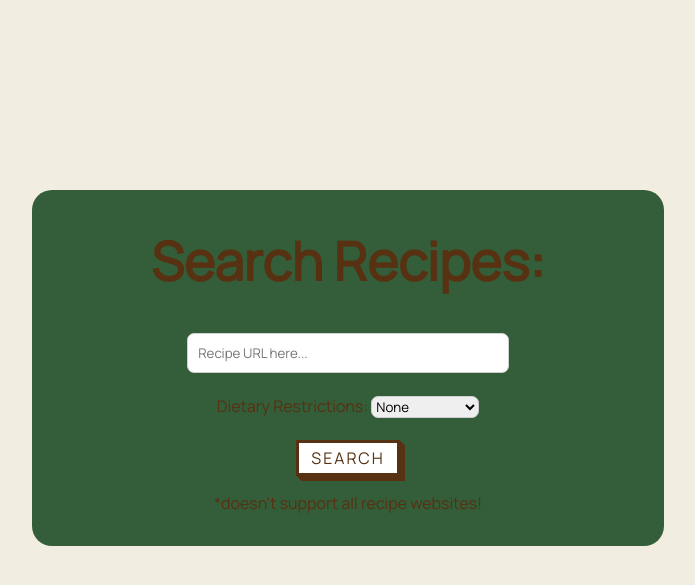
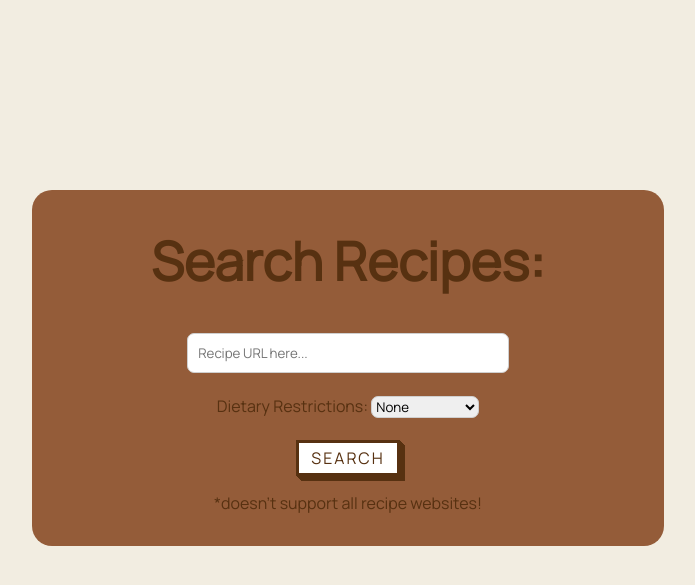
Before and after one commit to imejri/recipe-image, a Python web app: template files/templates/home.html in a window 1280 px wide. Shown: the top 585 px of the page, without its empty margins (292-987 px from the left). Run offline with Jinja, Linux system fonts and the light colour scheme; the template is opened without the code that fills it, so the values that code supplies are empty.

Commit message:
quay test 2

```diff
--- a/files/templates/home.html
+++ b/files/templates/home.html
@@ -22,7 +22,7 @@
         flex-direction: column;
         justify-content: center;
         align-items: center;
-        background-color: #345d39;
+        background-color: #945c39;
         opacity: 100%;
         border-radius: 20px;
         z-index: 1;
```
